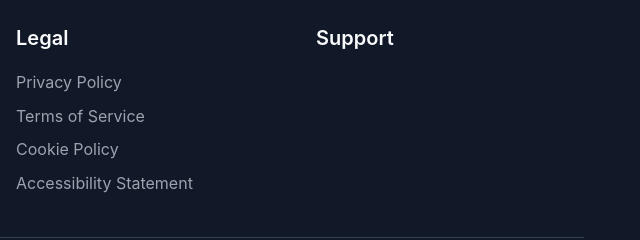
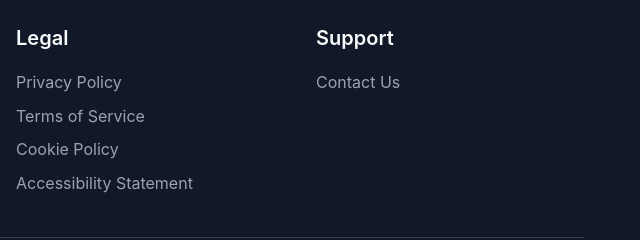
Before and after one commit to Novarly/novarly-homepage, a plain HTML site: page index.html in a window 1280 px wide. Shown: the part 3923-4163 px from the top of the page, 640-1280 px from the left. Drawn offline with Linux system fonts and the light colour scheme.

Commit message:
Update index.html

```diff
--- a/index.html
+++ b/index.html
@@ -843,10 +843,10 @@
                 <div class="footer-section">
                     <h3>Support</h3>
                     <ul>
-                        <!---i><a href="#contact">Contact Us</a></li>
-                        <! li><a href="/help">Help Center</a></li>
-                        <li><a href="/status">Service Status</a></li>
-                    </ul--->
+                        <li><a href="#contact">Contact Us</a></li>
+                        <!---li><a href="/help">Help Center</a></li>
+                        <li><a href="/status">Service Status</a></li--->
+                    </ul>
                 </div>
             </div>
             <div class="footer-bottom">
```
